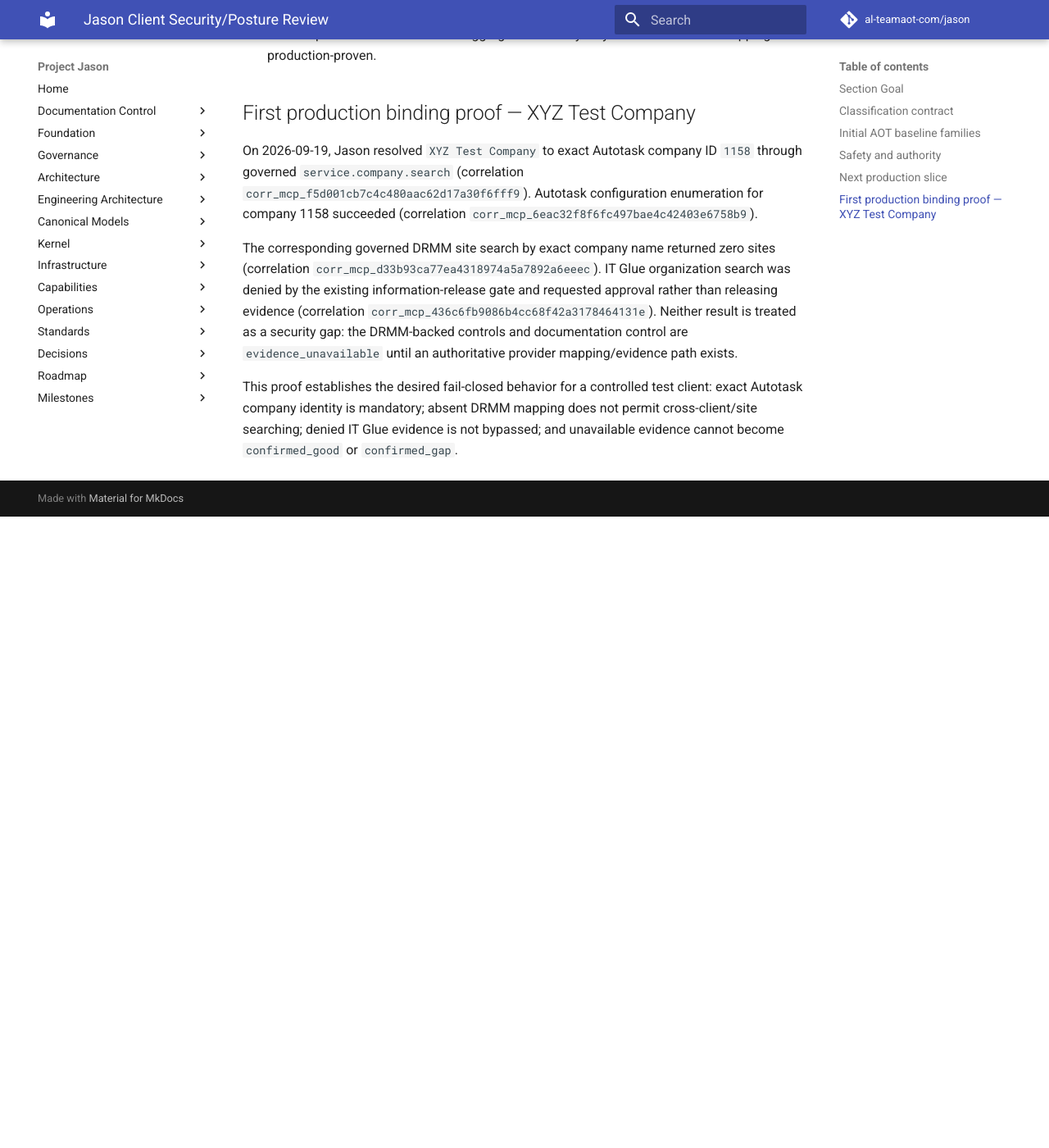
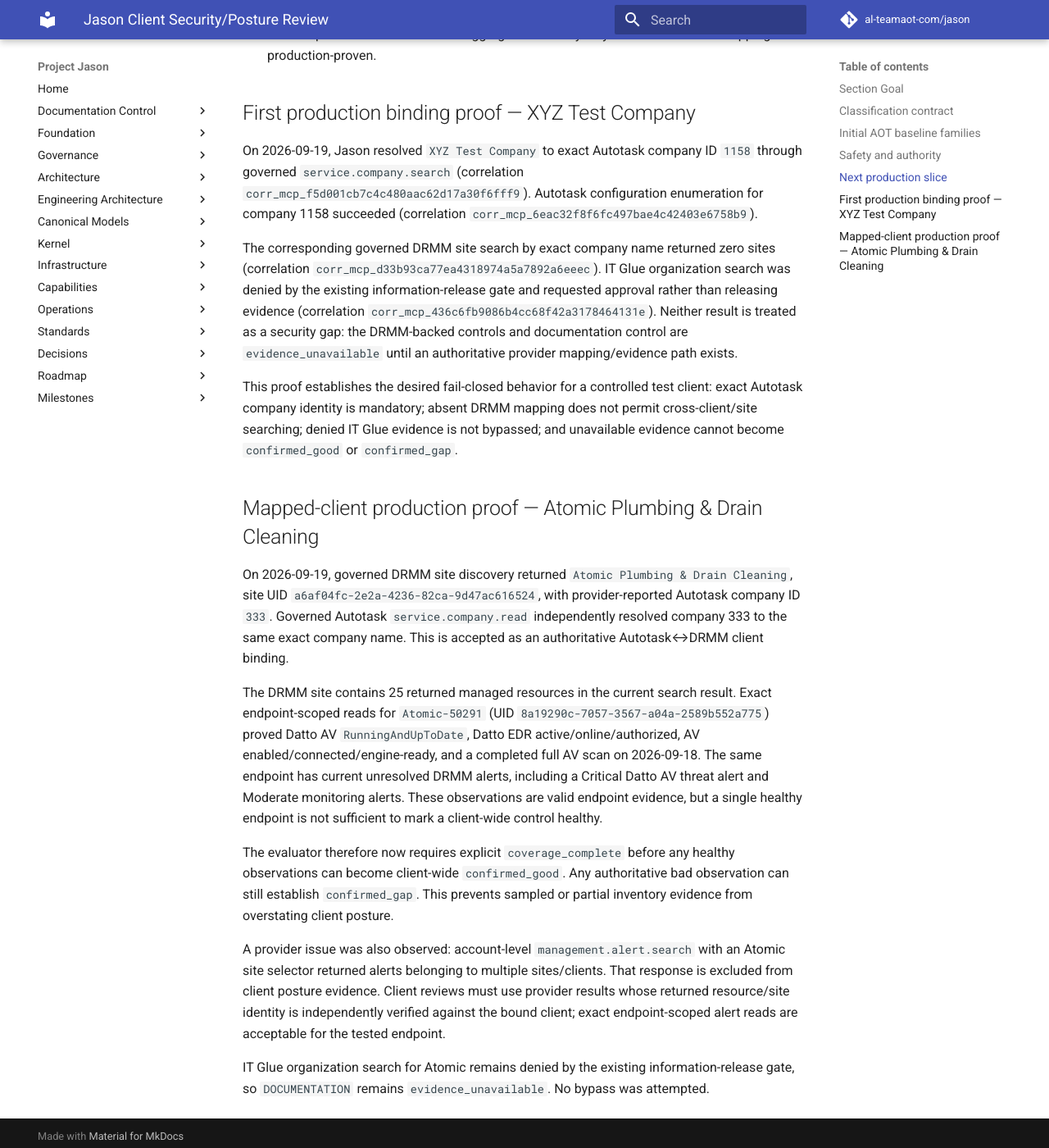
Before and after one commit to al-teamaot-com/jason, an MkDocs documentation site: the page built from docs/architecture/Jason-Client-Security-Posture-Review.md, in a window 1280 px wide and 1400 px high, scrolled down 1346 px. Shown: the whole window at 82% size. Built offline with MkDocs 1.6.1 and Material for MkDocs 9.7.7, drawn with Linux system fonts in a browser that asks for light colours; comment, search, counter and statistics services are not loaded; before the commit the page ends 1976 px from its top, so only the background shows below that.

Commit message:
Require complete evidence for healthy client posture

```diff
--- a/docs/architecture/Jason-Client-Security-Posture-Review.md
+++ b/docs/architecture/Jason-Client-Security-Posture-Review.md
@@ -34,3 +34,14 @@
 The corresponding governed DRMM site search by exact company name returned zero sites (correlation `corr_mcp_d33b93ca77ea4318974a5a7892a6eeec`). IT Glue organization search was denied by the existing information-release gate and requested approval rather than releasing evidence (correlation `corr_mcp_436c6fb9086b4cc68f42a3178464131e`). Neither result is treated as a security gap: the DRMM-backed controls and documentation control are `evidence_unavailable` until an authoritative provider mapping/evidence path exists.
 
 This proof establishes the desired fail-closed behavior for a controlled test client: exact Autotask company identity is mandatory; absent DRMM mapping does not permit cross-client/site searching; denied IT Glue evidence is not bypassed; and unavailable evidence cannot become `confirmed_good` or `confirmed_gap`.
+
+## Mapped-client production proof — Atomic Plumbing & Drain Cleaning
+On 2026-09-19, governed DRMM site discovery returned `Atomic Plumbing & Drain Cleaning`, site UID `a6af04fc-2e2a-4236-82ca-9d47ac616524`, with provider-reported Autotask company ID `333`. Governed Autotask `service.company.read` independently resolved company 333 to the same exact company name. This is accepted as an authoritative Autotask↔DRMM client binding.
+
+The DRMM site contains 25 returned managed resources in the current search result. Exact endpoint-scoped reads for `Atomic-50291` (UID `8a19290c-7057-3567-a04a-2589b552a775`) proved Datto AV `RunningAndUpToDate`, Datto EDR active/online/authorized, AV enabled/connected/engine-ready, and a completed full AV scan on 2026-09-18. The same endpoint has current unresolved DRMM alerts, including a Critical Datto AV threat alert and Moderate monitoring alerts. These observations are valid endpoint evidence, but a single healthy endpoint is not sufficient to mark a client-wide control healthy.
+
+The evaluator therefore now requires explicit `coverage_complete` before any healthy observations can become client-wide `confirmed_good`. Any authoritative bad observation can still establish `confirmed_gap`. This prevents sampled or partial inventory evidence from overstating client posture.
+
+A provider issue was also observed: account-level `management.alert.search` with an Atomic site selector returned alerts belonging to multiple sites/clients. That response is excluded from client posture evidence. Client reviews must use provider results whose returned resource/site identity is independently verified against the bound client; exact endpoint-scoped alert reads are acceptable for the tested endpoint.
+
+IT Glue organization search for Atomic remains denied by the existing information-release gate, so `DOCUMENTATION` remains `evidence_unavailable`. No bypass was attempted.
```
Also changed, not shown: docs/roadmaps/Project-Jason-TODO-and-Future-Ideas.md (+2 -1 lines), 2 other files.
